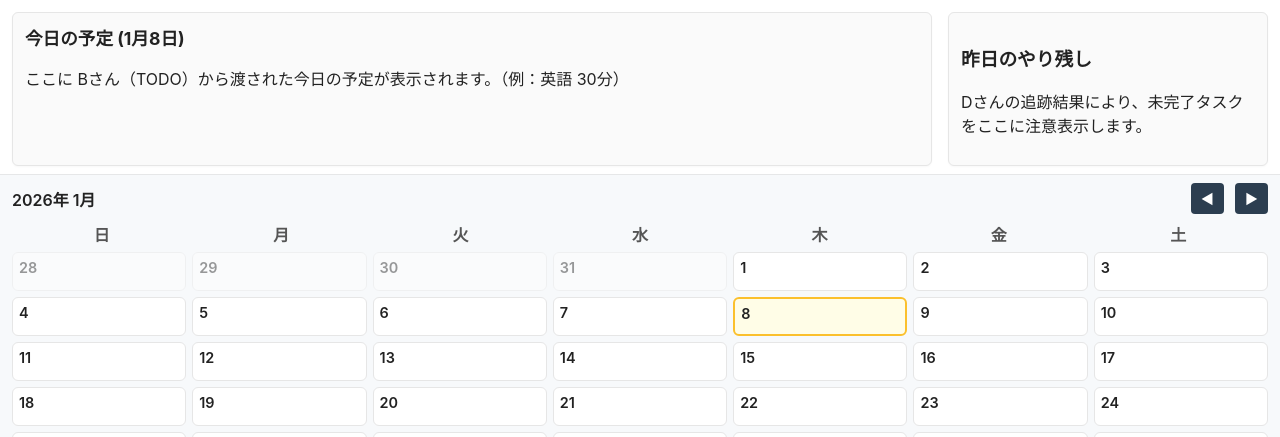
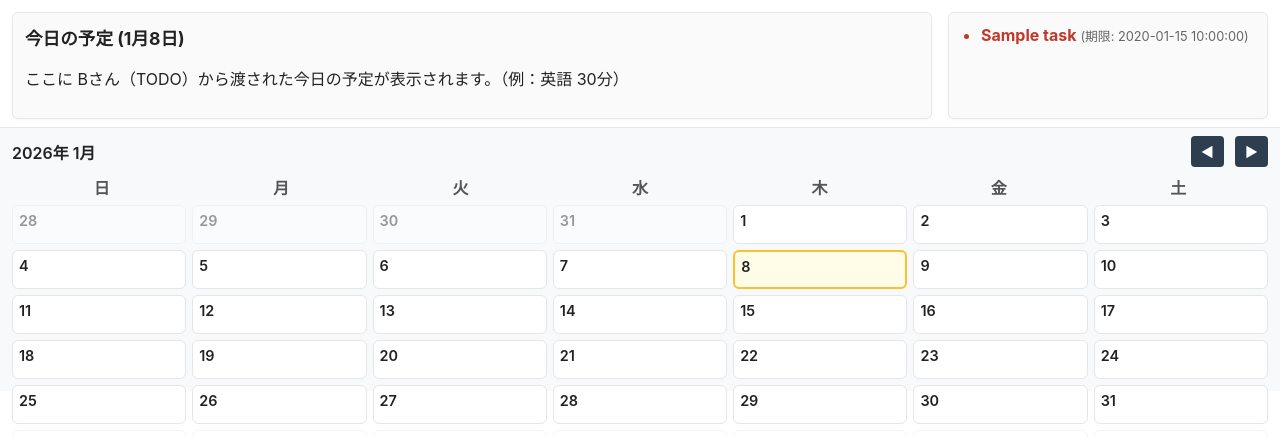
Before and after one commit to OOP2-2025-final-G01/ScheduleManager, a Flask app: template templates/index.html in a window 1280 px wide. Shown: the part 60-497 px from the top of the page. Run offline with Flask 3, Linux system fonts and the light colour scheme; the template is opened without the code that fills it: most values are stand-ins (such as "Sample title", 1, 10 or a date in 2020).

Commit message:
トップページに未完了タスクを表示

```diff
--- a/templates/index.html
+++ b/templates/index.html
@@ -54,8 +54,20 @@
 					</section>
 
 					<aside class="panel">
-						<h3>昨日のやり残し</h3>
-						<p>Dさんの追跡結果により、未完了タスクをここに注意表示します。</p>
+						{% if tasks %}
+							<ul style="padding-left: 20px; margin: 0; color: #c0392b; font-weight: bold;">
+								{% for task in tasks %}
+									<li style="margin-bottom: 8px;">
+										{{ task.task }}
+										<span style="font-size: 0.8rem; color: #666; font-weight: normal;">
+											(期限: {{ task.due_date }})
+										</span>
+									</li>
+								{% endfor %}
+							</ul>
+						{% else %}
+							<p style="color: #27ae60; margin: 0;">🎉 やり残しはありません！</p>
+						{% endif %}
 					</aside>
 				</div>
 			</main>
```
Also changed, not shown: study.db (deleted).
